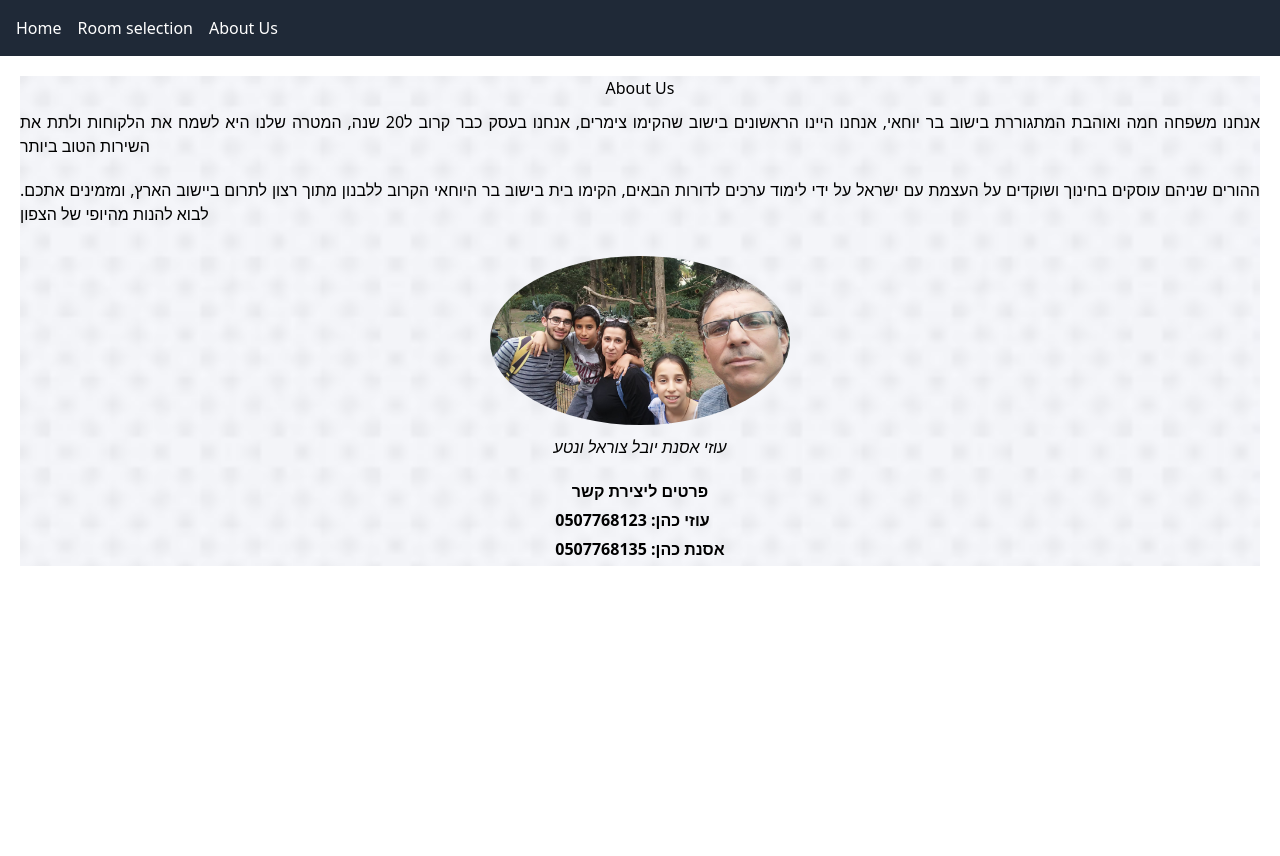
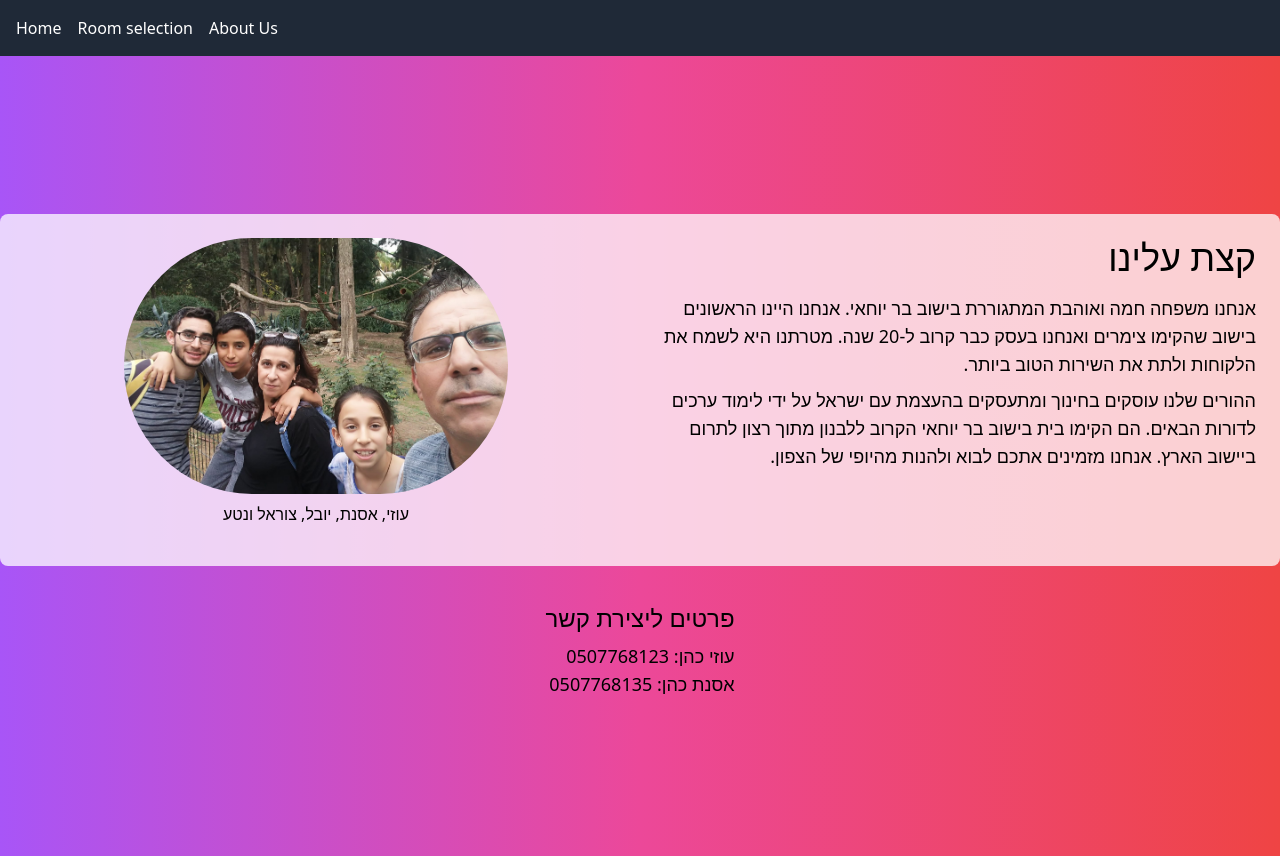
Before and after one commit to yovelcohen24/roten_and_me, a React (Create React App) app in the folder new-app/: page /about in a window 1280 px wide. Before the commit the page ends 800 px from the top, so only its background shows below. Built offline with nearby package versions, Linux system fonts and the light colour scheme.

Commit message:
slightly better design for some pages

```diff
--- a/new-app/src/AboutUs.js
+++ b/new-app/src/AboutUs.js
@@ -1,26 +1,33 @@
 import React from 'react';
-import './AboutUs.css';
 
 const AboutUsPage = () => {
   return (
-    <div className="about_us_page">
-      <h1>About Us</h1>
-      <p>
-        אנחנו משפחה חמה ואוהבת המתגוררת בישוב בר יוחאי, אנחנו היינו הראשונים בישוב שהקימו צימרים, אנחנו בעסק כבר קרוב ל20 שנה, המטרה שלנו היא לשמח את הלקוחות ולתת את השירות הטוב ביותר
-      </p>
-      <p>.ההורים שניהם עוסקים בחינוך ושוקדים על העצמת עם ישראל על ידי לימוד ערכים לדורות הבאים, הקימו בית בישוב בר היוחאי הקרוב ללבנון מתוך רצון לתרום ביישוב הארץ, ומזמינים אתכם לבוא להנות מהיופי של הצפון</p>
-      <div className="family_photo">
-        <img src={require('./aboutAs_pic/family.jpg')} alt="Family" className="photo_image" />
-        <div className="photo_caption">עוזי אסנת יובל צוראל ונטע</div>
+    <div className="about_us_page bg-gradient-to-r from-purple-500 via-pink-500 to-red-500 min-h-screen flex flex-col justify-center items-center">
+      <div className="about_us_card bg-white bg-opacity-75 rounded-lg p-6 mb-4 flex flex-col md:flex-row md:items-start">
+      <div className="family_photo flex flex-col items-center mb-4 md:w-1/2 md:pr-8">
+  <img src={require('./aboutAs_pic/family.jpg')} alt="Family" className="photo_image rounded-full w-96 h-64 object-cover" />
+  <div className="photo_caption text-black mt-2">עוזי, אסנת, יובל, צוראל ונטע</div>
+</div>
+        <div className="about_us_description mb-4 md:w-1/2">
+          <h1 className="text-4xl text-black mb-4 text-right">קצת עלינו</h1>
+          <p className="text-black text-lg text-start mb-2" style={{ direction: 'rtl' }}>
+            אנחנו משפחה חמה ואוהבת המתגוררת בישוב בר יוחאי. אנחנו היינו הראשונים בישוב שהקימו צימרים ואנחנו בעסק כבר קרוב ל-20 שנה. מטרתנו היא לשמח את הלקוחות ולתת את השירות הטוב ביותר.
+          </p>
+          <p className="text-black text-lg text-start mb-4" style={{ direction: 'rtl' }}>
+            ההורים שלנו עוסקים בחינוך ומתעסקים בהעצמת עם ישראל על ידי לימוד ערכים לדורות הבאים. הם הקימו בית בישוב בר יוחאי הקרוב ללבנון מתוך רצון לתרום ביישוב הארץ. אנחנו מזמינים אתכם לבוא ולהנות מהיופי של הצפון.
+          </p>
+        </div>
       </div>
-
-      <div className="contact_info">
-        <h3>פרטים ליצירת קשר</h3>
-        <p>עוזי כהן: 0507768123</p>
-        <p>אסנת כהן: 0507768135</p>
+      <div className="contact_info text-right">
+        <h3 className="text-2xl text-black mb-2">פרטים ליצירת קשר</h3>
+        <p className="text-black text-lg" style={{ direction: 'rtl' }}>עוזי כהן: 0507768123</p>
+        <p className="text-black text-lg" style={{ direction: 'rtl' }}>אסנת כהן: 0507768135</p>
       </div>
     </div>
   );
 };
 
 export default AboutUsPage;
+
+
+// import './AboutUs.css';
```
